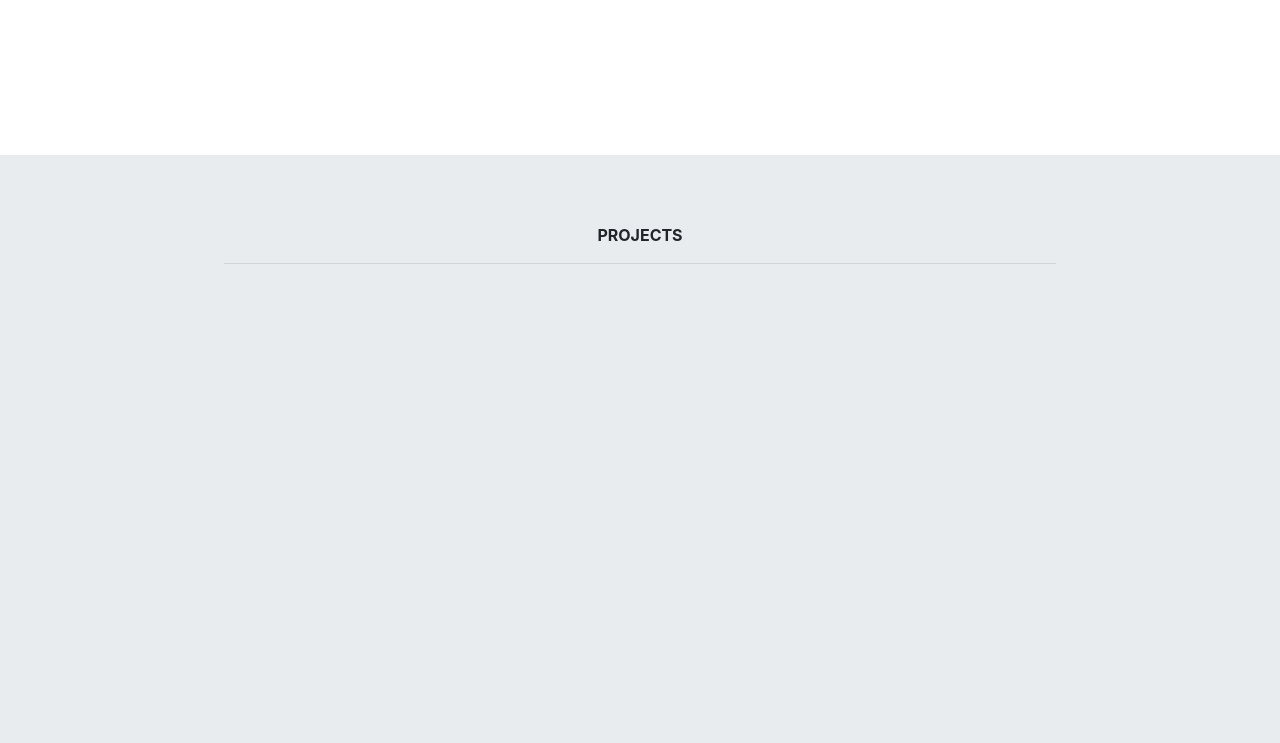
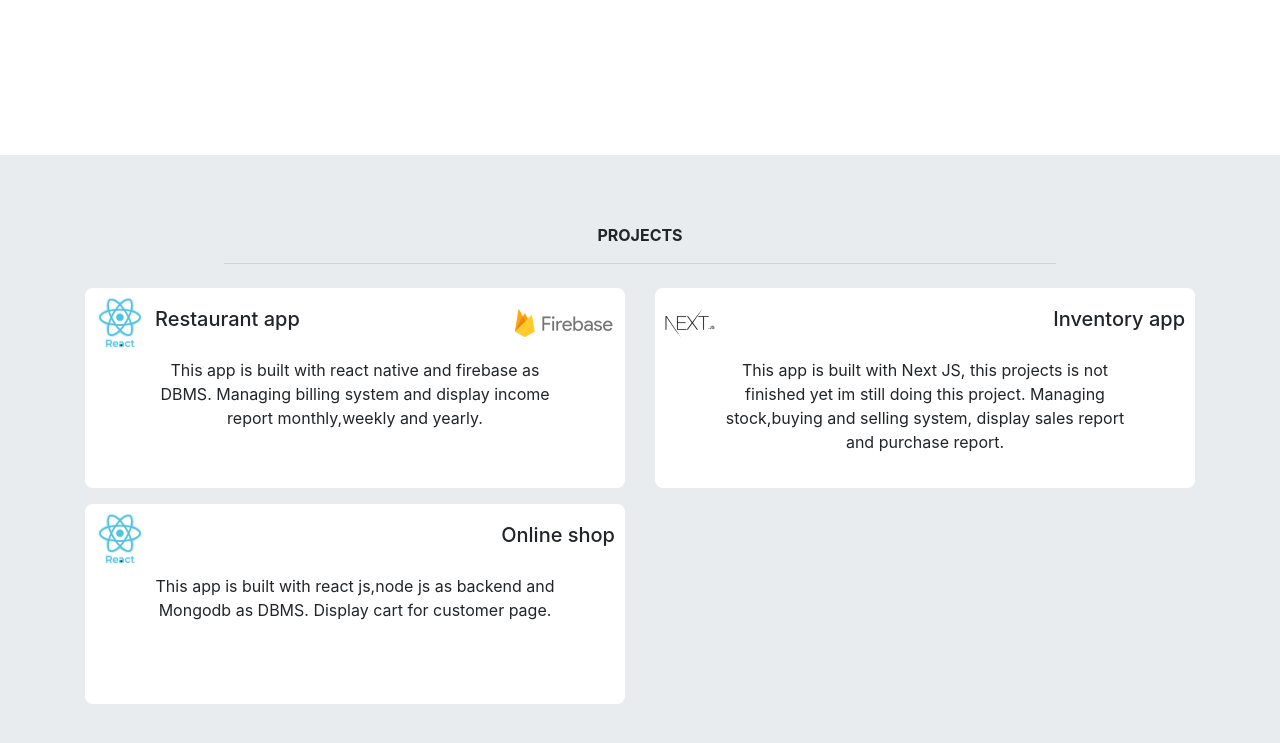
Before and after one commit to yeremiaChris/yeremiaChris.github.io, a plain HTML site: page index.html in a window 1280 px wide. Shown: the part 1533-2276 px from the top of the page. Drawn offline with nearby package versions, Linux system fonts and the light colour scheme.

Commit message:
- membuat porject page

```diff
--- a/index.html
+++ b/index.html
@@ -22,7 +22,7 @@
 <body>
 
     <!-- navbar -->
-    <nav  class="navbar sticky-top navbar-expand-lg navbar-light bg-light">
+    <nav  class="navbar sticky-top navbar-expand-lg navbar-light bg-light shadow-sm p-2">
         <div id="home" class="container">
             <button class="navbar-toggler" type="button" data-toggle="collapse" data-target="#navbarNav"
                 aria-controls="navbarNav" aria-expanded="false" aria-label="Toggle navigation">
@@ -121,12 +121,54 @@
     <section class="sectionDua" id="project">
         <div class="container">
             <div class="row">
-            <div class="col text-center">
-                <strong>
-                    <p class="mt-5">PROJECTS</p>
-                </strong>
-                <hr class="garis w-75 mb-4">
+                <div class="col text-center">
+                    <strong>
+                        <p class="mt-5">PROJECTS</p>
+                    </strong>
+                    <hr class="garis w-75 mb-4">
+                </div>
             </div>
+            <div class="row mb-3">
+                <div class="col-6 text-center">
+                   <div class="kotak satu">
+                       <div class="dalamKotak">
+                           <div style="display: flex; align-items: center;">
+                               <div class="logo"></div>
+                               <h2>Restaurant app</h2>
+                           </div>
+                           <div style="display: flex; align-items: center;">
+                               <div class="logo tiga"></div>
+                           </div>
+                       </div>
+                       <div class="keterangan">
+                           <p>This app is built with react native and firebase as DBMS. Managing billing system and display income report monthly,weekly and yearly.</p>
+                       </div>
+                   </div>
+                </div>
+                <div class="col-6 text-center">
+                   <div class="kotak satu">
+                       <div class="dalamKotak">
+                           <div class="logo dua"></div>
+                           <h2>Inventory app</h2>
+                       </div>
+                       <div class="keterangan">
+                           <p>This app is built with Next JS, this projects is not finished yet im still doing this project. Managing stock,buying and selling system, display sales report and purchase report.</p>
+                       </div>
+                   </div>
+                </div>
+            </div>
+            <div class="row">
+                <div class="col-6 text-center">
+                    <div class="kotak satu">
+                        <div class="dalamKotak">
+                            <div class="logo "></div>
+                            <h2>Online shop</h2>
+                        </div>
+                        <div class="keterangan">
+                            <p>This app is built with react js,node js as backend and Mongodb as DBMS. Display cart for customer page. </p>
+                        </div>
+                    </div>
+                </div>
             </div>
         </div>
     </section>
--- a/styles.css
+++ b/styles.css
@@ -38,3 +38,48 @@ i:hover {
 #tools {
   padding-top: 20px;
 }
+.kotak {
+  background-color: white;
+  border-radius: 8px;
+  padding: 10px;
+  cursor: pointer;
+  transition: 0.8s;
+  height: 200px;
+}
+.kotak:hover {
+  transform: scale(1.1);
+}
+.dalamKotak {
+  display: flex;
+  align-items: center;
+  justify-content: space-between;
+}
+.dalamKotak h2 {
+  font-size: 20px;
+  margin-left: 10px;
+}
+.keterangan {
+  justify-content: center;
+  display: flex;
+}
+.kotak .keterangan p {
+  text-align: center;
+  margin-top: 10px;
+  width: 80%;
+}
+.logo {
+  width: 50px;
+  height: 50px;
+  background-image: url("./gambar/react.png");
+  background-position: center;
+  background-size: cover;
+  background-repeat: no-repeat;
+}
+.logo.dua {
+  background-image: url("./gambar/next.png");
+}
+.logo.tiga {
+  background-image: url("./gambar/firebase.png");
+  width: 100px;
+  height: 50px;
+}
```
Also changed, not shown: gambar/firebase.png (added), gambar/next.png (added), gambar/react.png (added).
